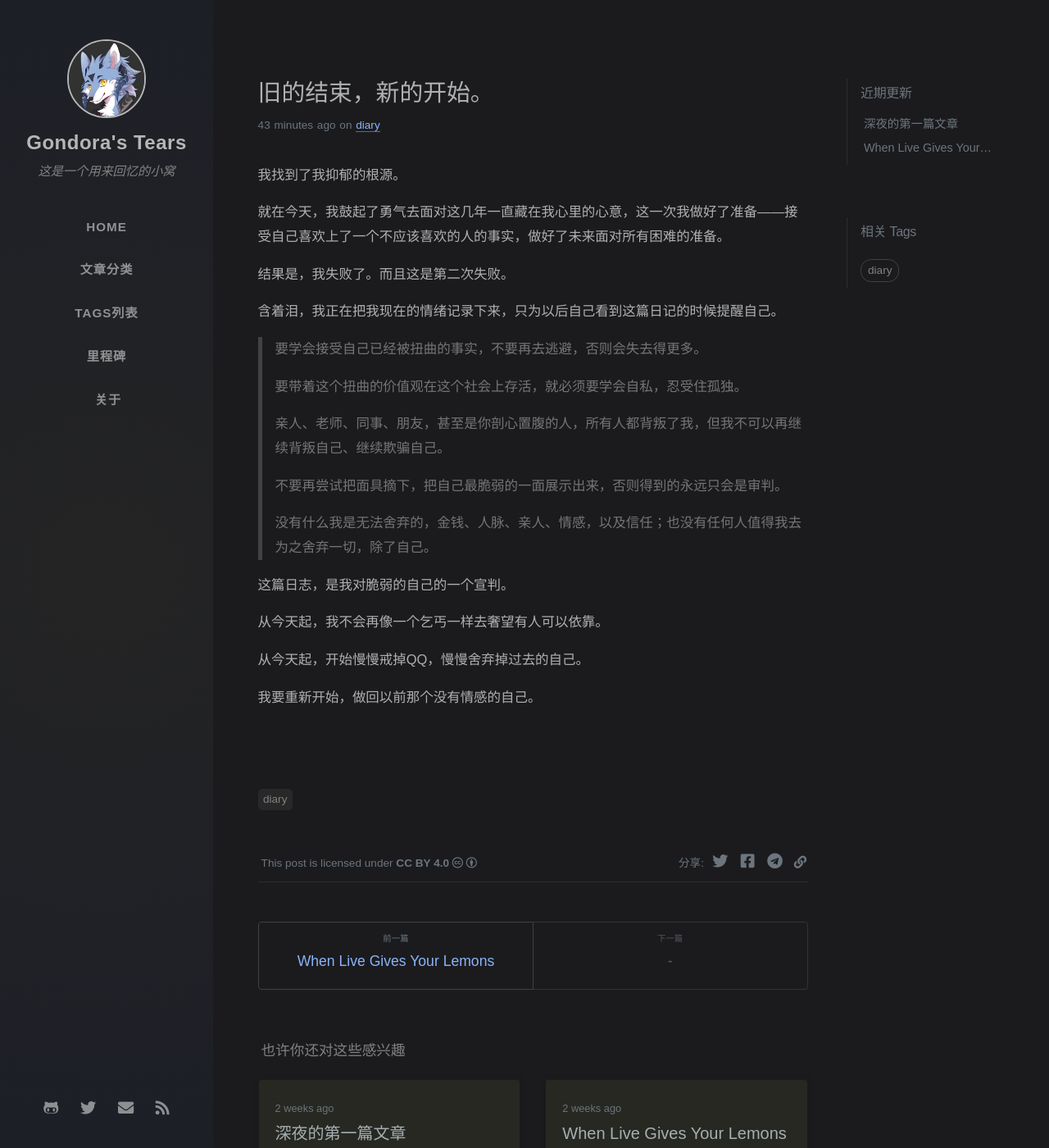
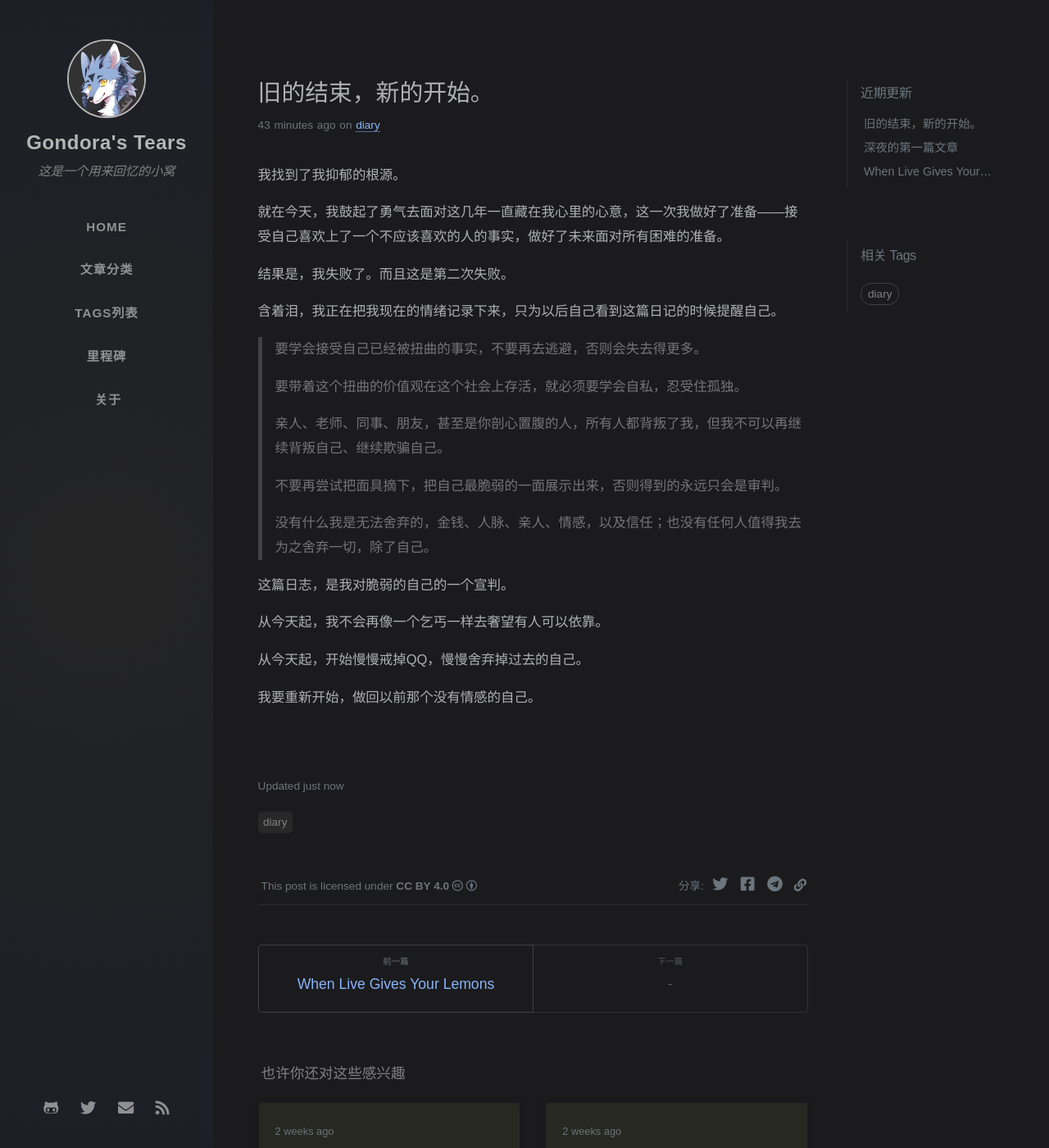
Before and after one commit to nibelun/nibelun.github.io, a Jekyll site: the page built from _posts/2020-04-09-new_start.md, in a window 1280 px wide and 1400 px high. Shown: the whole window at 82% size. Built offline with Jekyll 4.4.1, drawn with Linux system fonts in a browser that asks for light colours; nearby versions of some CDN libraries; some web fonts are replaced; comment, search, counter and statistics services are not loaded; part of the change alters nothing that is shown.

```diff
--- a/_posts/2020-04-09-new_start.md
+++ b/_posts/2020-04-09-new_start.md
@@ -1,11 +1,10 @@
 ---
-
 title: 旧的结束，新的开始。
 date: 2020-04-09 02:30:00 +0800
 categories: [diary]
 tags: [diary]
 seo:
-  date_modified: 2020-04-09 02:30:00 +0800
+  date_modified: 2020-04-09 03:13:35 +0800
 
 ---
 
```
